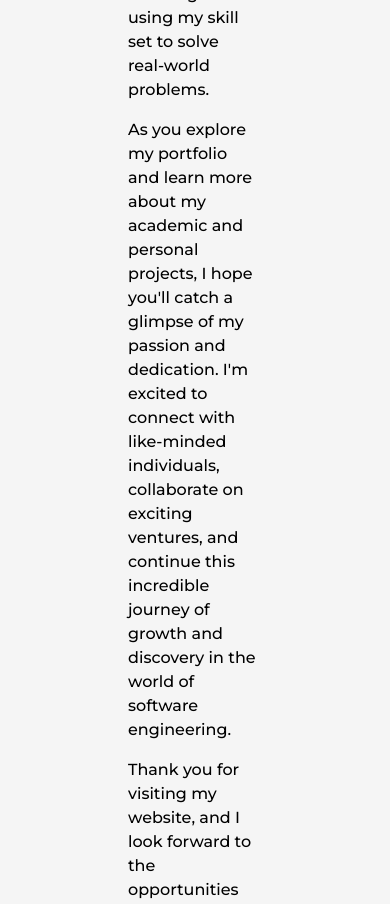
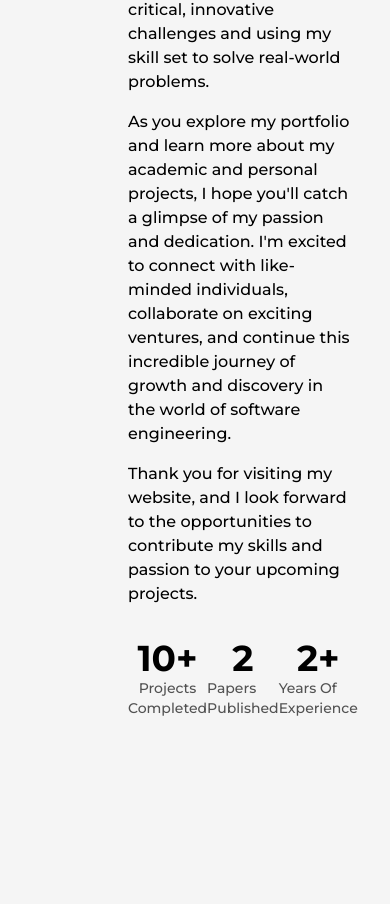
Before and after one commit to gowthamdongari/Portfolio-Software-Developer, a Next.js app: page /about in a window 390 px wide. Shown: the part 1080-1984 px from the top of the page. Built offline with nearby package versions, Linux system fonts and the light colour scheme.

Commit message:
about & index update

```diff
--- a/src/pages/about.js
+++ b/src/pages/about.js
@@ -44,9 +44,10 @@ const about = () => {
     </Head>
     <main className='flex w-full flex-col items-center justify-center'>
         <Layout className='pt-16'>
-            <AnimatedText text="Learning Transforms into Real Work!" />
-            <div className='grid w-full grid-cols-8 gap-16 mt-16'>
-              <div className='col-span-3 flex flex-col items-start justify-start'>
+            <AnimatedText text="Learning Transforms into Real Work!"
+            className='mb-16 lg:!text-7xl sm:!text-6xl xs:!text-4xl sm:mb-8' />
+            <div className='grid w-full grid-cols-8 mt-16 gap-16 sm:gap-8'>
+              <div className='col-span-3 flex flex-col items-start justify-start xl:col-span-4 md:order-2 md:col-span-8'>
                 <h2 className='mb-4 text-lg font-bold text-dark/75'>
                   Unveiling My Unique Journey</h2>
                 <p className='font-medium'>
@@ -67,29 +68,41 @@ const about = () => {
                 </p>
               </div >
               <div className=' col-span-3 relative h-max rounded-2xl border-4 border-solid border-dark
-              bg-light p-8
+              bg-light p-8 xl:col-span-4 md:order-1 md:col-span-8
               '>
                 <div className='shadow-lg absolute top-0 -right-3 -z-10 w-[102%] h-[103%] rounded-[2rem] bg-dark'/>
-                  <Image src={profilePic} alt="Gowtham Dongari" className='w-full h-auto rounded-2xl'/>
+                  <Image
+                  src={profilePic}
+                  alt="Gowtham Dongari" className='w-full h-auto rounded-2xl'
+                  priority
+                  sizes="(max-width: 768px) 100vw,
+                  (max-width: 1200px) 50vw,
+                  33vw"/>
                 </div>
-                <div className='col-span-2 flex flex-col items-end justify-between'>
-                  <div className='flex flex-col items-end justify-center'>
-                    <span className='inline-block text-7xl font-bold'>
+                <div className='col-span-2 flex flex-col items-end justify-between xl:col-span-8 xl:flex-row xl:items-center md:order-3'>
+                  <div className='flex flex-col items-end justify-center xl:items-center'>
+                    <span className='inline-block text-7xl font-bold md:text-6xl sm:text-5xl xs:text-4xl'>
                       <AnimatedNumbers value={10}/>+
                     </span>
-                    <h2 className='text-xl font-medium capitalize text-dark/75'>Projects Completed</h2>
+                    <h2 className='text-xl font-medium capitalize text-dark/75 xl:text-center
+                     md:text-lg sm:text-base xs:text-sm'>
+                      Projects Completed</h2>
                   </div>
-                  <div className='flex flex-col items-end justify-center'>
-                    <span className='inline-block text-7xl font-bold'>
+                  <div className='flex flex-col items-end justify-center xl:items-center'>
+                    <span className='inline-block text-7xl font-bold md:text-6xl sm:text-5xl xs:text-4xl'>
                     <AnimatedNumbers value={2}/>
                     </span>
-                    <h2 className='text-xl font-medium capitalize text-dark/75'>Research Papers Published</h2>
+                    <h2 className='text-xl font-medium capitalize text-dark/75
+                    md:text-lg sm:text-base xs:text-sm'>
+                      Papers Published</h2>
                   </div>
-                  <div className='flex flex-col items-end justify-center'>
-                    <span className='inline-block text-7xl font-bold'>
+                  <div className='flex flex-col items-end justify-center xl:items-center'>
+                    <span className='inline-block text-7xl font-bold md:text-6xl sm:text-5xl xs:text-4xl'>
                     <AnimatedNumbers value={2}/>+
                     </span>
-                    <h2 className='text-xl font-medium capitalize text-dark/75'>Years of Experience</h2>
+                    <h2 className='text-xl font-medium capitalize text-dark/75
+                    md:text-lg sm:text-base xs:text-sm'>
+                      Years of Experience</h2>
                   </div>
                 </div>
             </div>
--- a/src/pages/index.js
+++ b/src/pages/index.js
@@ -16,30 +16,39 @@ export default function Home() {
 
       </Head>
       <main className='flex items-center text-dark w-full min-h-screen'>
-        <Layout className='pt-0'>
-          <div className='flex items-center text-dark w-full min-h-screen'>
-            <div className='w-1/2 mr-6'>
-              <Image src={ProfilePic} alt="Gowtham Dongari" className='w-full h-auto'/>
+        <Layout className='pt-0 md:pt-16 sm:pt-8'>
+          <div className='flex items-center text-dark w-full min-h-screen lg:flex-col'>
+            <div className='w-1/2 mr-6 md:w-full'>
+              <Image src={ProfilePic} alt="Gowtham Dongari" className='w-full h-auto lg:hidden md:inline-block md:w-full'
+              priority
+              sizes="(max-width: 768px) 100vw,
+              (max-width: 1200px) 50vw,
+              50vw"
+              />
             </div>
-            <div className='w-1/2 flex flex-col items-center self-center'>
-              <AnimatedText text="Crafting code  from Syntax to Success." className='!text-3xl !text-left'/>
+            <div className='w-1/2 flex flex-col items-center self-center lg:w-full lg:text-center'>
+              <AnimatedText text="Crafting code  from Syntax to Success." className='!text-3xl !text-left
+              xl:!text-5xl lg:!text-center lg:!text-6xl md:!text-5xl sm:!text-3xl
+              '/>
 
               <p className='flex items-center mt-10 justify-center text-dark font-bold'>
                 Hi <span>&#128075;</span>, I am Gowtham Dongari</p>
-              <p className='my-4 text-base font-medium'>
+              <p className='my-4 text-base font-medium md:text-sm sm:text-xs'>
                 I am a Master's student and budding Software Developer bringing ideas to life through imaginative web applications.
 Dive into my portfolio to discover my latest projects, all reflecting my evolving expertise in software development.
               </p>
-              <div className='flex items-center self-start mt-2'>
+              <div className='flex items-center self-start mt-2 lg:self-center'>
                 <Link href="/dummy.pdf" target={"_blank"}
                 className='flex items-center bg-black text-light p-2.5 px-6
                 rounded-lg text-lg font-semibold hover:bg-light hover:text-dark
-                border-2 border-solid border-transparent hover:border-dark'
+                border-2 border-solid border-transparent hover:border-dark
+                md:p-2 md:px-4 md:text-base'
                 download={true}
                 >Resume <LinkArrow className={"w-6 ml-1"}/>
                 </Link>
                 <Link href="mailto:gowthamdongari@gmail.com" target={"_blank"}
-                className='ml-4 text-lg font-medium capitalize text-dark underline'
+                className='ml-4 text-lg font-medium capitalize text-dark underline
+                md:text-base'
                 >Contact</Link>
               </div>
             </div>
```
